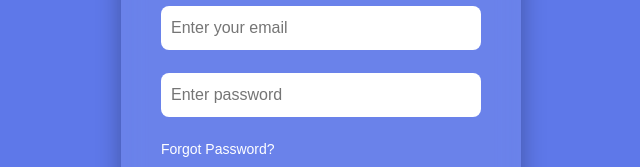
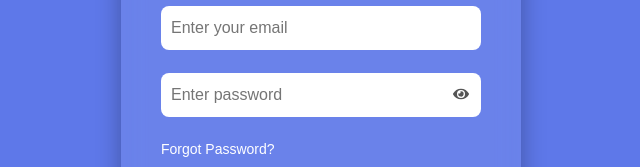
Before and after one commit to pMaitri01/Medi-Track-Frontend, a React (Create React App) app: page /AdminLogin in a window 1280 px wide. Shown: the part 306-473 px from the top of the page, without its empty margins (319-959 px from the left). Built offline with nearby package versions, Linux system fonts and the light colour scheme.

Commit message:
AdminLogin Page Validation  done

```diff
--- a/src/admin/css/AdminLogin.css
+++ b/src/admin/css/AdminLogin.css
@@ -77,3 +77,25 @@ body {
   margin-top: 10px;
   cursor: pointer;
 }
+.error {
+  color: rgb(201, 98, 98);
+  font-size: 16px;
+  margin-top: 5px;
+}
+.password-field {
+  position: relative;
+}
+
+.password-field input {
+  width: 100%;
+  padding-right: 40px;
+}
+
+.eye-icon {
+  position: absolute;
+  right: 12px;
+  top: 50%;
+  transform: translateY(-50%);
+  cursor: pointer;
+  color: #555;
+}
--- a/src/admin/pages/AdminLogin.js
+++ b/src/admin/pages/AdminLogin.js
@@ -1,5 +1,6 @@
 import React, { useState } from "react";
 import { Link } from "react-router-dom";
+import { FaEye, FaEyeSlash } from "react-icons/fa";
 import "../css/AdminLogin.css";
 
 export default function AdminLogin() {
@@ -7,6 +8,8 @@ export default function AdminLogin() {
     email: "",
     password: "",
   });
+  const [errors, setErrors] = useState({});
+  const [showPassword, setShowPassword] = useState(false);
 
   const handleChange = (e) => {
     setFormData({ ...formData, [e.target.name]: e.target.value });
@@ -15,7 +18,25 @@ export default function AdminLogin() {
   const handleSubmit = async (e) => {
     e.preventDefault();
     const newErrors = {};
-  if (Object.keys(newErrors).length === 0) {
+    const emailRegex = /^[a-zA-Z0-9._%+-]+@[a-zA-Z0-9-]+\.[a-zA-Z]{2,}$/;
+
+  if (!emailRegex.test(formData.email)) {
+    newErrors.email = "Enter valid email (example: abc@gmail.com)";
+  }
+
+  // Password validation
+  if (formData.password.length < 4) {
+    newErrors.password = "Password must be at least 4 characters";
+  }
+
+  // 👉 Set errors
+  setErrors(newErrors);
+
+  // Stop if errors exist
+  if (Object.keys(newErrors).length > 0) return;
+
+
+  // if (Object.keys(newErrors).length === 0) {
     try {
       const response = await fetch(
         "http://localhost:5000/api/Doctor/login",
@@ -44,7 +65,7 @@ export default function AdminLogin() {
       console.error(error);
       alert("Server Error");
     }
-  }
+  // }
   };
 
   return (
@@ -63,20 +84,34 @@ export default function AdminLogin() {
               onChange={handleChange}
               required
             />
+            {errors.email && <p className="error">{errors.email}</p>}
           </div>
 
-          <div className="admin-input-group">
-            {/* <label>Password</label> */}
+           <div className="admin-input-group">
+
+          {/* wrapper ONLY for input + icon */}
+          <div className="password-wrapper">
             <input
-              type="password"
+              type={showPassword ? "text" : "password"}
               name="password"
               placeholder="Enter password"
               value={formData.password}
               onChange={handleChange}
               required
             />
+
+            <span
+              className="eye-icon"
+              onClick={() => setShowPassword(!showPassword)}
+            >
+              {showPassword ? <FaEyeSlash /> : <FaEye />}
+            </span>
           </div>
-           {/* <p className="admin-forgot">Forgot Password?</p> */}
+
+          {/* error OUTSIDE wrapper */}
+          {errors.password && <p className="error">{errors.password}</p>}
+
+        </div>
           <small className="admin-text-primary">
                   <Link to="./demo" className="admin-text-primary">
                       Forgot Password?
```
